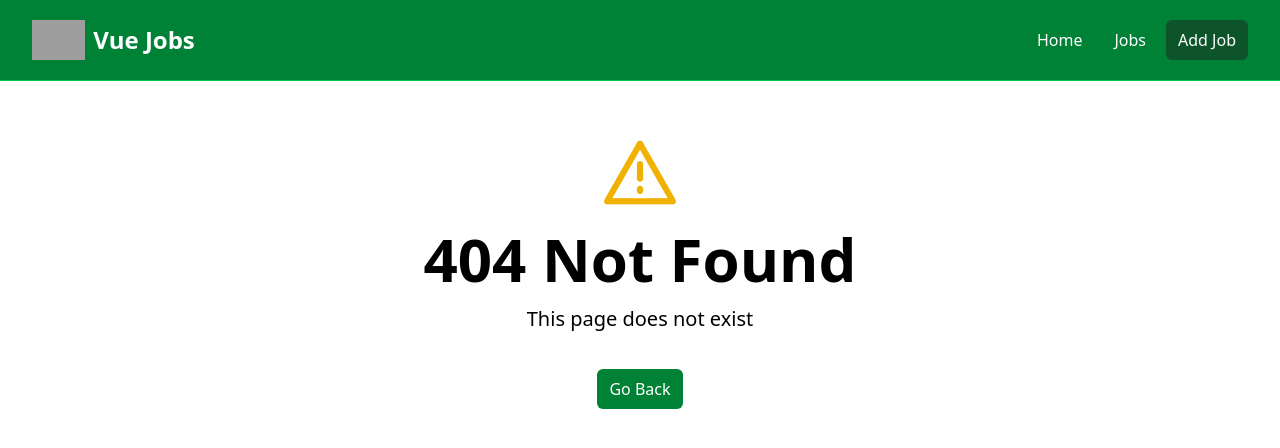
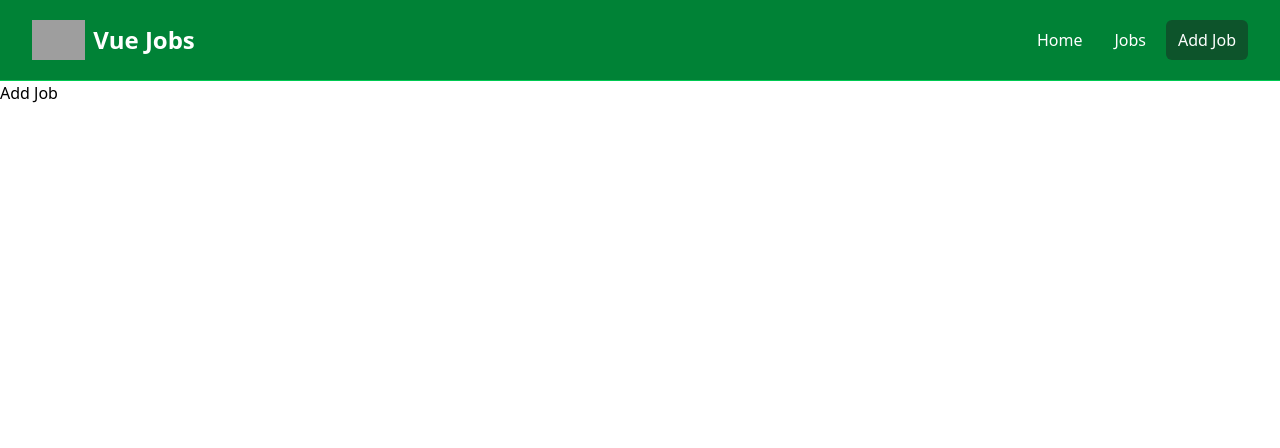
Before and after one commit to AngeliqueRamos18/Learning-Vue.js, a Vue app in the folder vue-npm/: page /jobs/add in a window 1280 px wide. Before the commit this address had no page. Shown: the top 448 px of the page. Built offline with nearby package versions, Linux system fonts and the light colour scheme; grey boxes are pictures that could not be loaded.

Commit message:
Create temporary Add Job View

```diff
--- a/vue-npm/src/router/index.js
+++ b/vue-npm/src/router/index.js
@@ -3,6 +3,7 @@ import HomeView from '@/views/HomeView.vue';
 import JobsView from '@/views/JobsView.vue';
 import NotFoundView from '@/views/NotFoundView.vue';
 import JobView from '@/views/JobView.vue';
+import AddJobView from '@/views/AddJobView.vue';
 
 const router = createRouter({
     history: createWebHistory(import.meta.env.BASE_URL),
@@ -23,6 +24,11 @@ const router = createRouter({
             component: JobView,
         },
         {
+            path: '/jobs/add',
+            name: 'add-job',
+            component: AddJobView
+        },
+        {
             //Any file or resources that doesn't exist will lead to this Not found page
             path: '/:catchAll(.*)',
             name: 'not-found',
--- /dev/null
+++ b/vue-npm/src/views/AddJobView.vue
@@ -0,0 +1,6 @@
+<script setup>
+</script>
+
+<template>
+    Add Job
+</template>
```
